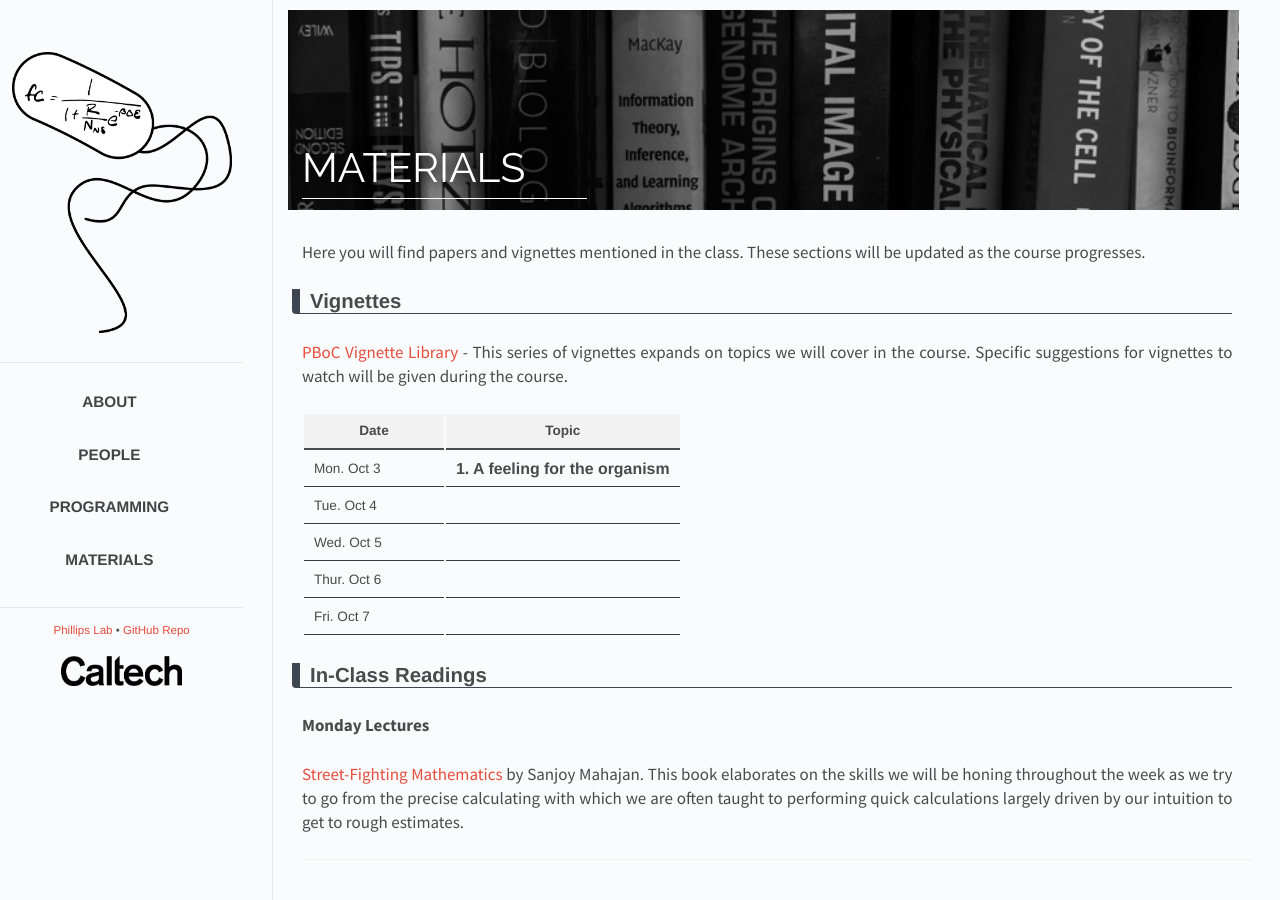
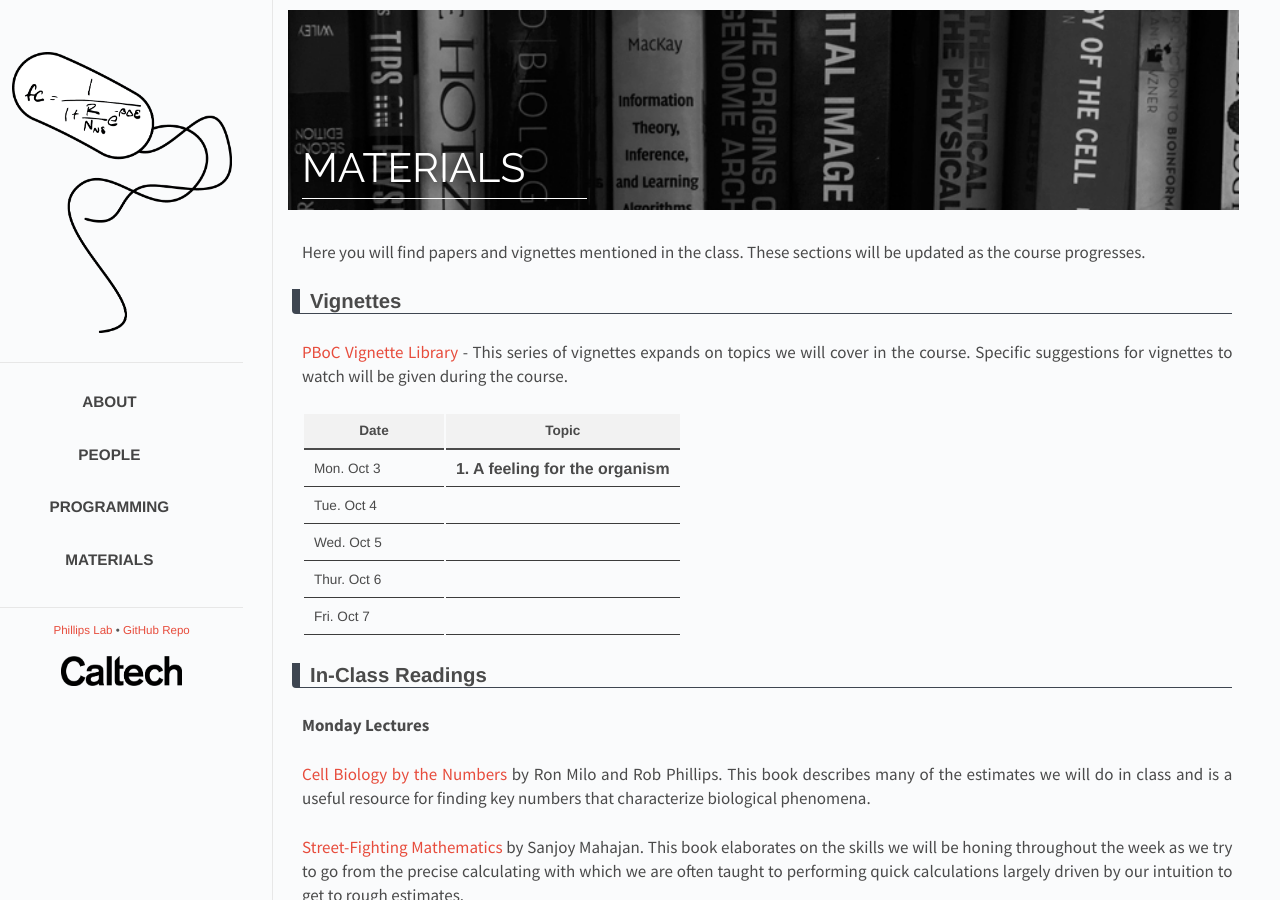
Before and after one commit to RPGroup-PBoC/pboc22_dresden, a Jekyll site: the page built from _posts/2022-01-28-materials.md, in a window 1280 px wide. Built offline with Jekyll 4.4.1, drawn with Linux system fonts in a browser that asks for light colours.

Commit message:
readings not showing

```diff
--- a/_data/papers.yaml
+++ b/_data/papers.yaml
@@ -1,9 +1,10 @@
- Monday Lectures:
+Monday Lectures:
+ - title: "Cell Biology by the Numbers"
+   author: "Ron Milo and Rob Phillips"
+   description: "This book describes many of the estimates we will do in class and is a useful resource for finding key numbers that characterize biological phenomena."
+   link: "http://book.bionumbers.org/"
+
  - title: "Street-Fighting Mathematics"
    author: "Sanjoy Mahajan"
    description: "This book elaborates on the skills we will be honing throughout the week as we try to go from the precise calculating with which we are often taught to performing quick calculations largely driven by our intuition to get to rough estimates."
    link: "https://library.oapen.org/handle/20.500.12657/26090"
-
-- title: "Science from a Sheet of Paper"
-   author: "Tadashi Tokieda"
-   link: "https://www.youtube.com/watch?v=D15L0E1zHJ0&ab_channel=Stanford"
```
